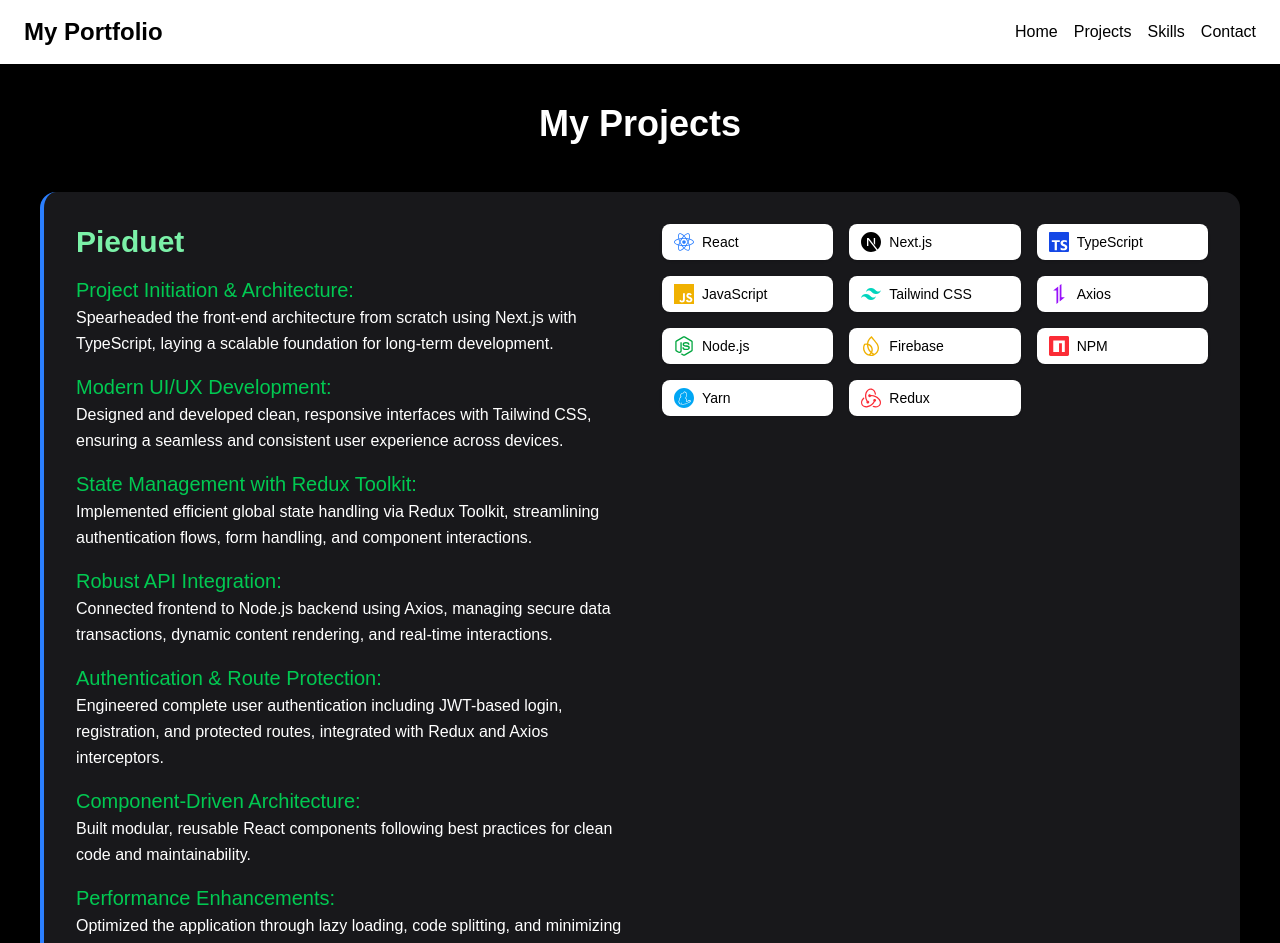
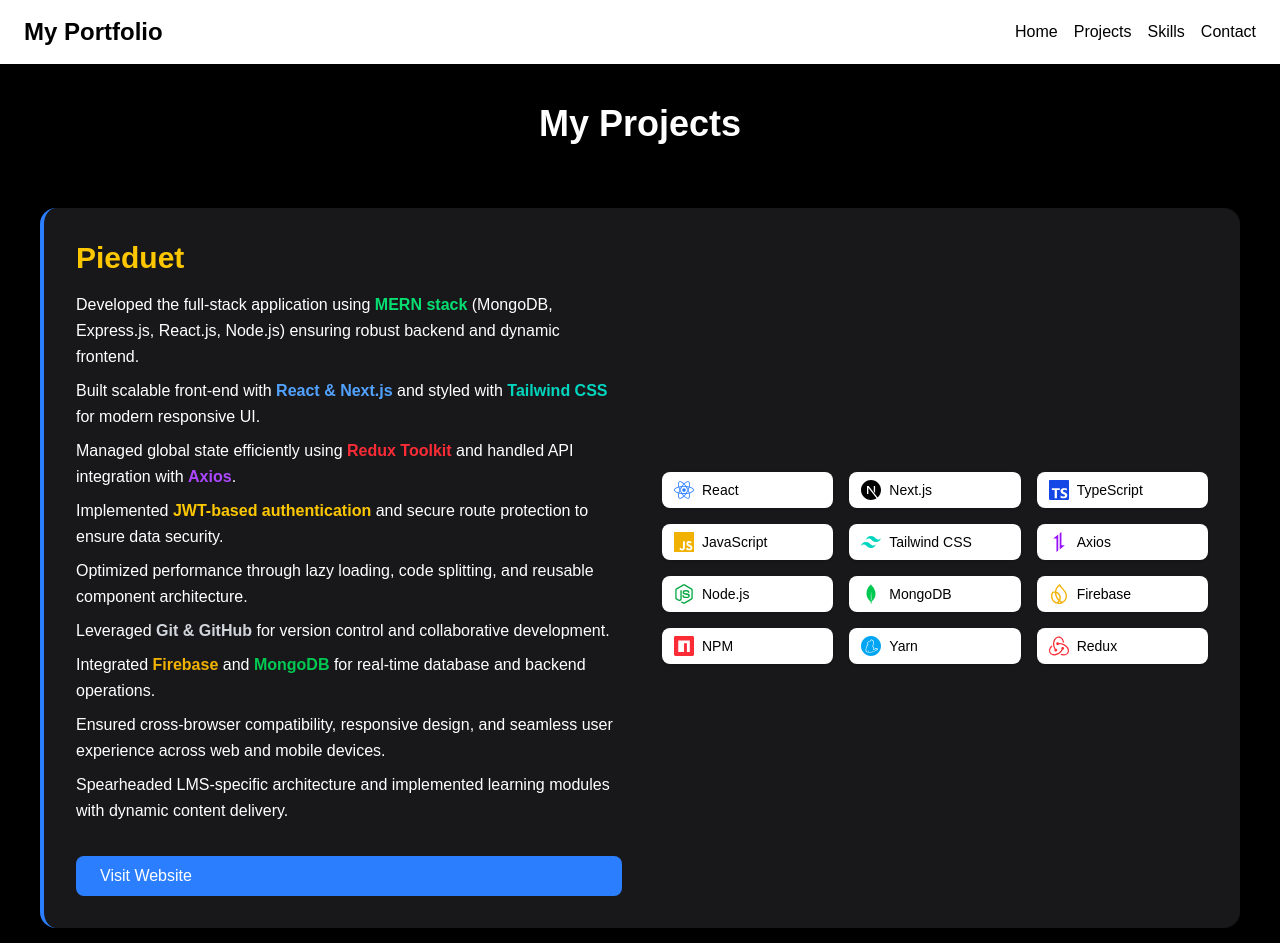
Before and after one commit to dreamsoftwaredev/rjagdishportfolio, a Next.js app: page /projects in a window 1280 px wide. Shown: the top 943 px of the page. Built offline with nearby package versions, Linux system fonts and the light colour scheme.

Commit message:
new changes

```diff
--- a/src/app/components/Hero.tsx
+++ b/src/app/components/Hero.tsx
@@ -19,10 +19,11 @@
                     Hi, I&apos;m <span className="text-yellow-400">P Jagdish Rao</span> 👋
                 </h1>
                 <p className="text-lg max-w-lg">
-                    I&apos;m a passionate<span className="font-semibold text-green-500 p-1">Frontend Developer</span>
-                    skilled in building interactive web experiences using HTML, CSS, Tailwind CSS, JavaScript, TypeScript, and
-                    React.js with the Next.js framework. I also have experience with Node.js for
-                    backend development and efficiently manage data flow through APIs using Axios and Redux.
+                    I&apos;m a passionate
+                    <span className="font-semibold text-green-500 p-1">Full-Stack MERN Developer</span>
+                    skilled in building end-to-end modern web applications using MongoDB, Express.js, React.js, and Node.js.
+                    I craft responsive UI using HTML, CSS, Tailwind CSS, JavaScript, TypeScript, and React.js with the Next.js framework.
+                    On the backend, I build scalable APIs with Node.js & Express.js, integrate databases using MongoDB, and handle authentication, state management, and API communication with Redux and Axios.
                 </p>
                 <div className="flex gap-4">
                     <Link
@@ -37,7 +38,7 @@
                         Contact Me
                     </Link>
                     <Link
-                        href="/attachment/pjagdishraocv.pdf"
+                        href="/attachment/P_Jagdish_Rao_CV_2026.pdf"
                         download="P_Jagdish_Rao_CV.pdf"
                         className="bg-blue-500 text-white px-6 py-3 rounded-md hover:bg-blue-600 transition"
                     >
--- a/src/app/components/Project.tsx
+++ b/src/app/components/Project.tsx
@@ -12,14 +12,13 @@
     SiNpm,
     SiYarn,
     SiRedux,
+    SiMongodb,
 } from "react-icons/si";
 import Link from "next/link";
 import ProjectDescription from "./ProjectDescription";
 
-const projects = [
-    {
-        name: "Pieduet",
-        technologies: [
+// Common technologies
+const commonTechnologies = [
     { name: "React", icon: <FaReact className="text-blue-500" /> },
     { name: "Next.js", icon: <SiNextdotjs className="text-black" /> },
     { name: "TypeScript", icon: <SiTypescript className="text-blue-700" /> },
@@ -27,20 +26,25 @@
     { name: "Tailwind CSS", icon: <SiTailwindcss className="text-teal-400" /> },
     { name: "Axios", icon: <SiAxios className="text-purple-600" /> },
     { name: "Node.js", icon: <FaNodeJs className="text-green-600" /> },
+    { name: "MongoDB", icon: <SiMongodb className="text-green-500" /> },
     { name: "Firebase", icon: <SiFirebase className="text-yellow-500" /> },
     { name: "NPM", icon: <SiNpm className="text-red-500" /> },
     { name: "Yarn", icon: <SiYarn className="text-sky-500" /> },
     { name: "Redux", icon: <SiRedux className="text-red-500" /> },
-        ],
-        link: "https://pieduet.com",
-    },
+];
+
+// Projects data
+const projects = [
+    { name: "Pieduet", technologies: commonTechnologies, link: "https://pieduet.com" },
+    { name: "PievCore", technologies: commonTechnologies, link: "https://pievcore.com" },
+    // Add more projects here if needed
 ];
 
 const Projects = () => {
     return (
         <section className="w-full min-h-screen bg-black p-10">
             <motion.h1
-                className="text-4xl font-bold text-center text-white mb-12"
+                className="text-4xl font-bold text-center text-white mb-16"
                 initial={{ opacity: 0, y: -20 }}
                 animate={{ opacity: 1, y: 0 }}
                 transition={{ duration: 0.6 }}
@@ -51,39 +55,41 @@
             {projects.map((project, index) => (
                 <motion.div
                     key={index}
-                    className="grid md:grid-cols-2 gap-10 items-start bg-zinc-900 p-8 rounded-2xl border-l-4 border-blue-500"
+                    className={`grid md:grid-cols-2 gap-10 items-center mb-16 rounded-2xl p-8 ${index % 2 === 0
+                            ? "bg-zinc-900 border-l-4 border-blue-500"
+                            : "bg-zinc-800 border-r-4 border-green-500 md:flex-row-reverse"
+                        }`}
                     initial={{ opacity: 0, y: 30 }}
                     animate={{ opacity: 1, y: 0 }}
                     transition={{ delay: index * 0.2, duration: 0.6 }}
                 >
-                    {/* Left Side - Description */}
-                    <div>
-                        <h2 className="text-3xl font-semibold text-green-300 mb-4">
-                            {project.name}
-                        </h2>
+                    {/* Project Description */}
+                    <div className="flex flex-col justify-center">
+                        <h2 className="text-3xl font-bold text-yellow-400 mb-4">{project.name}</h2>
                         <div className="text-white text-base leading-relaxed mb-6">
-                            <ProjectDescription />
+                            <ProjectDescription projectName={project.name} />
                         </div>
                         <Link
                             href={project.link}
                             target="_blank"
                             rel="noopener noreferrer"
-                            className="inline-block bg-blue-500 text-white px-5 py-2 rounded-md hover:bg-blue-600 transition"
+                            className="inline-block bg-blue-500 text-white px-6 py-2 rounded-lg hover:bg-blue-600 transition"
                         >
                             Visit Website
                         </Link>
                     </div>
 
-                    {/* Right Side - Technologies */}
+                    {/* Technologies */}
                     <div className="grid grid-cols-2 sm:grid-cols-3 gap-4">
                         {project.technologies.map((tech, idx) => (
-                            <div
+                            <motion.div
                                 key={idx}
-                                className="flex items-center gap-2 bg-white text-black px-3 py-2 rounded-lg shadow-sm"
+                                className="flex items-center gap-2 bg-white text-black px-3 py-2 rounded-lg shadow-sm hover:scale-105 transition-transform"
+                                whileHover={{ scale: 1.05 }}
                             >
                                 <span className="text-xl">{tech.icon}</span>
                                 <span className="text-sm font-medium">{tech.name}</span>
-                            </div>
+                            </motion.div>
                         ))}
                     </div>
                 </motion.div>
--- a/src/app/components/ProjectDescription.tsx
+++ b/src/app/components/ProjectDescription.tsx
@@ -1,66 +1,63 @@
-import React from 'react'
+import React from 'react';
 
-const ProjectDescription = () => {
-    return (
-        <div>
-            <span className='text-xl font-normal text-green-500 mb-2'>
-                Project Initiation & Architecture:
-            </span>
-            <p className='text-white mb-4'>
-                Spearheaded the front-end architecture from scratch using Next.js with TypeScript, laying a scalable foundation for long-term development.
-            </p>
-
-            <span className='text-xl font-normal text-green-500 mb-2'>
-                Modern UI/UX Development:
-            </span>
-            <p className='text-white mb-4'>
-                Designed and developed clean, responsive interfaces with Tailwind CSS, ensuring a seamless and consistent user experience across devices.
-            </p>
-
-            <span className='text-xl font-normal text-green-500 mb-2'>
-                State Management with Redux Toolkit:
-            </span>
-            <p className='text-white mb-4'>
-                Implemented efficient global state handling via Redux Toolkit, streamlining authentication flows, form handling, and component interactions.
-            </p>
-
-            <span className='text-xl font-normal text-green-500 mb-2'>
-                Robust API Integration:
-            </span>
-            <p className='text-white mb-4'>
-                Connected frontend to Node.js backend using Axios, managing secure data transactions, dynamic content rendering, and real-time interactions.
-            </p>
-            <span className='text-xl font-normal text-green-500 mb-2'>
-                Authentication & Route Protection:
-            </span>
-            <p className='text-white mb-4'>
-                Engineered complete user authentication including JWT-based login, registration, and protected routes, integrated with Redux and Axios interceptors.
-
-            </p>
-            <span className='text-xl font-normal text-green-500 mb-2'>
-                Component-Driven Architecture:
-            </span>
-            <p className='text-white mb-4'>
-                Built modular, reusable React components following best practices for clean code and maintainability.
-
-            </p>
-            <span className='text-xl font-normal text-green-500 mb-2'>
-                Performance Enhancements:
-            </span>
-            <p className='text-white mb-4'>
-                Optimized the application through lazy loading, code splitting, and minimizing unnecessary re-renders for faster load times.
-
-            </p>
-
-            <span className='text-xl font-normal text-green-500 mb-2'>
-                Version Control & Collaboration:
-            </span>
-            <p className='text-white mb-4'>
-                Leveraged Git and GitHub for effective version control, managing feature branches and collaborating in a team development environment.
-            </p>
-
-        </div>
-    )
+interface ProjectDescriptionProps {
+    projectName: string;
 }
 
-export default ProjectDescription
+const ProjectDescription: React.FC<ProjectDescriptionProps> = ({ projectName }) => {
+    // Common full-stack MERN description
+    const fullStackDescription = (
+        <div className="space-y-4">
+            <p className="text-white mb-2">
+                Developed the full-stack application using <span className="font-semibold text-green-400">MERN stack</span> (MongoDB, Express.js, React.js, Node.js) ensuring robust backend and dynamic frontend.
+            </p>
+            <p className="text-white mb-2">
+                Built scalable front-end with <span className="font-semibold text-blue-400">React & Next.js</span> and styled with <span className="font-semibold text-teal-400">Tailwind CSS</span> for modern responsive UI.
+            </p>
+            <p className="text-white mb-2">
+                Managed global state efficiently using <span className="font-semibold text-red-500">Redux Toolkit</span> and handled API integration with <span className="font-semibold text-purple-500">Axios</span>.
+            </p>
+            <p className="text-white mb-2">
+                Implemented <span className="font-semibold text-yellow-400">JWT-based authentication</span> and secure route protection to ensure data security.
+            </p>
+            <p className="text-white mb-2">
+                Optimized performance through lazy loading, code splitting, and reusable component architecture.
+            </p>
+            <p className="text-white mb-2">
+                Leveraged <span className="font-semibold text-gray-300">Git & GitHub</span> for version control and collaborative development.
+            </p>
+            <p className="text-white mb-2">
+                Integrated <span className="font-semibold text-yellow-500">Firebase</span> and <span className="font-semibold text-green-500">MongoDB</span> for real-time database and backend operations.
+            </p>
+            <p className="text-white mb-2">
+                Ensured cross-browser compatibility, responsive design, and seamless user experience across web and mobile devices.
+            </p>
+        </div>
+    );
+
+    // If you want project-specific tweaks
+    switch (projectName) {
+        case "Pieduet":
+            return (
+                <div>
+                    {fullStackDescription}
+                    <p className="text-white mb-2">
+                        Spearheaded LMS-specific architecture and implemented learning modules with dynamic content delivery.
+                    </p>
+                </div>
+            );
+        case "PievCore":
+            return (
+                <div>
+                    {fullStackDescription}
+                    <p className="text-white mb-2">
+                        Built interactive engineering forum features: Q&A, polls, tech-news, and job/startup board for Embedded Systems & IoT enthusiasts.
+                    </p>
+                </div>
+            );
+        default:
+            return fullStackDescription;
+    }
+};
+
+export default ProjectDescription;
--- a/src/app/components/Skills.tsx
+++ b/src/app/components/Skills.tsx
@@ -1,6 +1,18 @@
-import React from 'react'
-import { FaNodeJs, FaReact } from 'react-icons/fa'
-import { SiAxios, SiFirebase, SiJavascript, SiNextdotjs, SiNpm, SiRedux, SiTailwindcss, SiTypescript, SiYarn } from 'react-icons/si'
+import React from 'react';
+import { FaReact, FaNodeJs } from 'react-icons/fa';
+import {
+    SiNextdotjs,
+    SiTypescript,
+    SiTailwindcss,
+    SiFirebase,
+    SiJavascript,
+    SiNpm,
+    SiYarn,
+    SiRedux,
+    SiMongodb,
+    SiAxios,
+    SiExpress
+} from 'react-icons/si';
 
 const skillsData = [
     { name: "React", icon: <FaReact className="text-blue-500 text-4xl" /> },
@@ -8,23 +20,28 @@
     { name: "TypeScript", icon: <SiTypescript className="text-blue-700 text-4xl" /> },
     { name: "JavaScript", icon: <SiJavascript className="text-yellow-500 text-4xl" /> },
     { name: "Tailwind CSS", icon: <SiTailwindcss className="text-teal-400 text-4xl" /> },
-    { name: "Axios", icon: <SiAxios className="text-purple-600 text-4xl" /> },
+    { name: "Redux", icon: <SiRedux className="text-red-500 text-4xl" /> },
+    { name: "Node.js", icon: <FaNodeJs className="text-green-600 text-4xl" /> },
+    { name: "Express.js", icon: <SiExpress className="text-gray-300 text-4xl" /> },
+    { name: "MongoDB", icon: <SiMongodb className="text-green-500 text-4xl" /> },
     { name: "Firebase", icon: <SiFirebase className="text-yellow-500 text-4xl" /> },
-    { name: "Node.js", icon: <FaNodeJs className="text-green-600 text-4xl" /> },
+    { name: "Axios / REST API", icon: <SiAxios className="text-purple-600 text-4xl" /> },
     { name: "NPM", icon: <SiNpm className="text-red-500 text-4xl" /> },
     { name: "Yarn", icon: <SiYarn className="text-sky-500 text-4xl" /> },
-    { name: "Redux", icon: <SiRedux className="text-red-500 text-4xl" /> },
 ];
 
 const Skills = () => {
     return (
         <section className='min-h-screen bg-black p-10'>
-            <h1 className='text-4xl text-center text-white font-bold mb-10'>My Skills</h1>
+            <h1 className='text-4xl text-center text-white font-bold mb-10'>Full-Stack MERN Skills</h1>
             <div className='grid grid-cols-2 md:grid-cols-3 lg:grid-cols-4 gap-6 justify-items-center'>
                 {skillsData.map((skill, index) => (
-                    <div key={index} className="flex flex-col items-center bg-gray-800 p-6 rounded-xl shadow-lg w-44 transform hover:scale-110 transition-transform duration-300">
+                    <div
+                        key={index}
+                        className="flex flex-col items-center bg-gray-800 p-6 rounded-xl shadow-lg w-44 transform hover:scale-110 transition-transform duration-300"
+                    >
                         {skill.icon}
-                        <p className='text-white mt-2 font-medium'>{skill.name}</p>
+                        <p className='text-white mt-2 font-medium text-center'>{skill.name}</p>
                     </div>
                 ))}
             </div>
@@ -32,4 +49,4 @@
     )
 }
 
-export default Skills
+export default Skills;
```
Also changed, not shown: 1 other file (tests, documents, lock files or other folders). Lines whose indentation alone changed are shown as unchanged.
